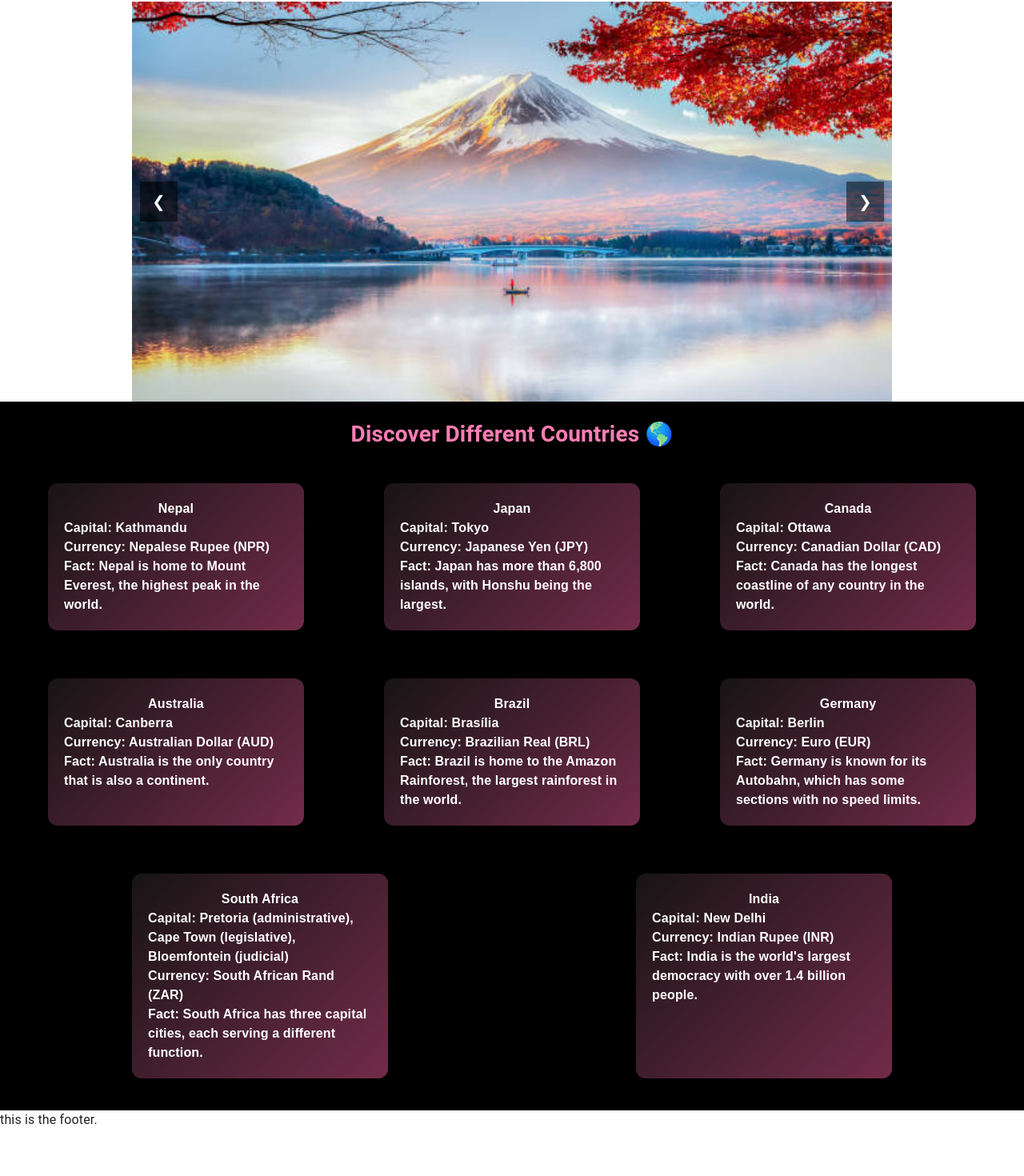
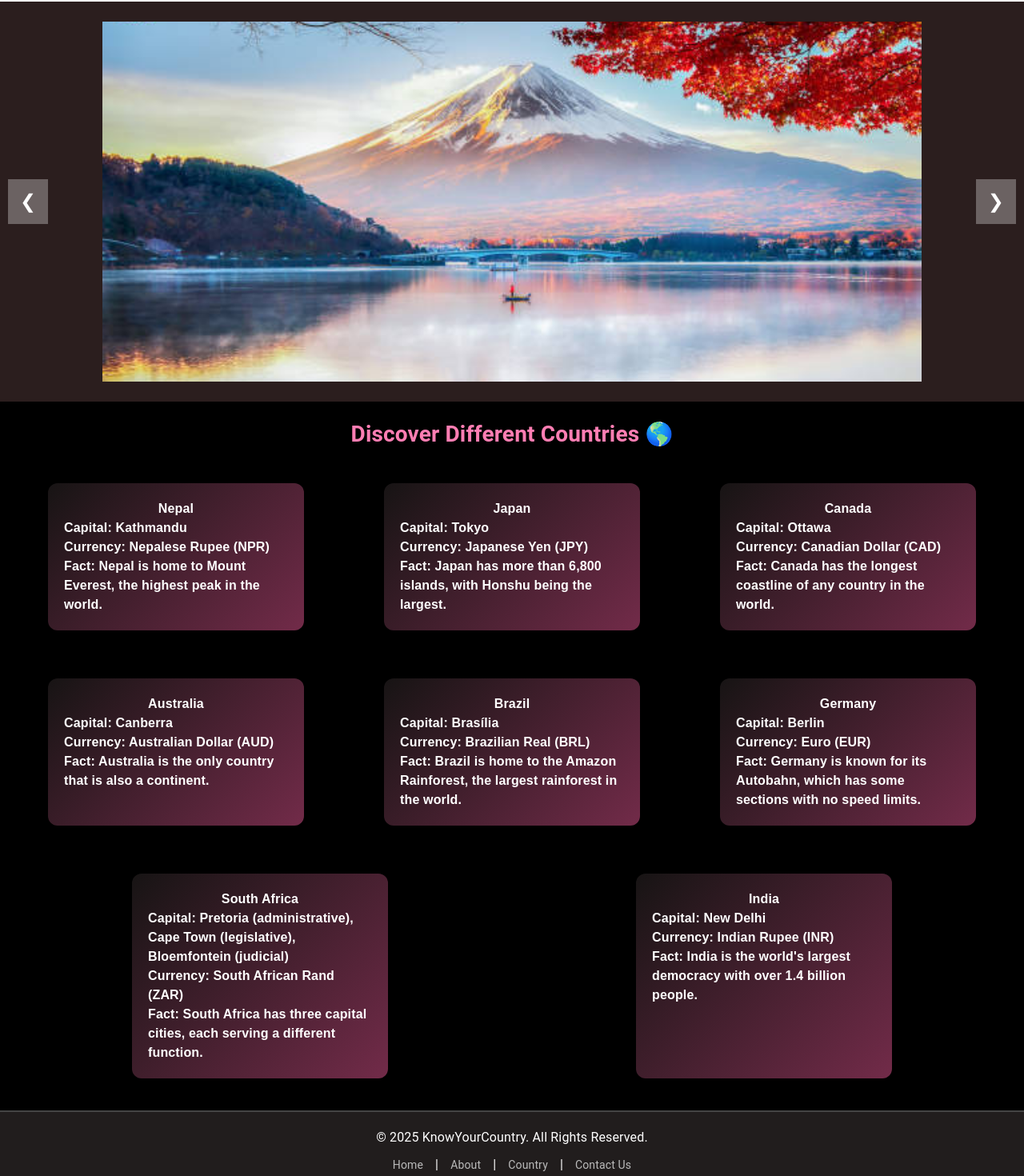
Before and after one commit to AkashRegmi/KnowYourCountry, a React (Vite) app: page / in a window 1280 px wide. Shown: the part 126-1596 px from the top of the page at 80% size. Before the commit the page ends 1538 px from the top, so only its background shows below. Built offline with nearby package versions, Linux system fonts and the light colour scheme.

Commit message:
Adding the Footer Section and fixing error in the Carousel part

```diff
--- a/package.json
+++ b/package.json
@@ -12,6 +12,9 @@
   "dependencies": {
     "@emotion/react": "^11.14.0",
     "@emotion/styled": "^11.14.0",
+    "@fortawesome/free-brands-svg-icons": "^6.7.2",
+    "@fortawesome/free-solid-svg-icons": "^6.7.2",
+    "@fortawesome/react-fontawesome": "^0.2.2",
     "@mui/icons-material": "^6.4.6",
     "@mui/material": "^6.4.6",
     "@tailwindcss/vite": "^4.0.9",
--- a/src/assets/components/Applayout.jsx
+++ b/src/assets/components/Applayout.jsx
@@ -8,7 +8,7 @@ const Applayout = () => {
     <div>
       <Navbar/>
       <Outlet/>
-      <Footer/>
+
     </div>
   )
 }
--- a/src/assets/components/Footer.jsx
+++ b/src/assets/components/Footer.jsx
@@ -1,10 +1,78 @@
 import React from "react";
+import { useNavigate } from "react-router-dom";
 
-const Footer = () => {
-  return <div>
+function Footer() {
+  const navigate = useNavigate();
 
-  <p>  this is the footer.</p>
-  </div>;
-};
+  const footerStyle = {
+    backgroundColor: "#211d1d",
+    color: "white",
+    textAlign: "center",
+    padding: "20px 0",
+    width: "100%",
+    borderTop: "2px solid #444",
+    fontSize: "16px",
+  };
+
+  const linkContainerStyle = {
+    marginTop: "10px",
+  };
+
+  const linkStyle = {
+    color: "#bbb",
+    textDecoration: "none",
+    margin: "0 15px",
+    fontSize: "14px",
+    transition: "color 0.3s ease-in-out",
+    cursor: "pointer",
+  };
+
+  const hoverStyle = {
+    color: "#f0a500", // Gold-like hover effect
+  };
+
+  return (
+    <div style={footerStyle}>
+      <p style={{ margin: 0 }}>© {new Date().getFullYear()} KnowYourCountry. All Rights Reserved.</p>
+      <div style={linkContainerStyle}>
+        <span
+          style={linkStyle}
+          onMouseOver={(e) => e.target.style.color = hoverStyle.color}
+          onMouseOut={(e) => e.target.style.color = linkStyle.color}
+          onClick={() => navigate("/")}
+        >
+          Home
+        </span>
+        |
+        <span
+          style={linkStyle}
+          onMouseOver={(e) => e.target.style.color = hoverStyle.color}
+          onMouseOut={(e) => e.target.style.color = linkStyle.color}
+          onClick={() => navigate("/about")}
+        >
+          About
+        </span>
+        |
+        <span
+          style={linkStyle}
+          onMouseOver={(e) => e.target.style.color = hoverStyle.color}
+          onMouseOut={(e) => e.target.style.color = linkStyle.color}
+          onClick={() => navigate("/country")}
+        >
+          Country
+        </span>
+        |
+        <span
+          style={linkStyle}
+          onMouseOver={(e) => e.target.style.color = hoverStyle.color}
+          onMouseOut={(e) => e.target.style.color = linkStyle.color}
+          onClick={() => navigate("/contact")}
+        >
+          Contact Us
+        </span>
+      </div>
+    </div>
+  );
+}
 
 export default Footer;
--- a/src/assets/pages/Home.jsx
+++ b/src/assets/pages/Home.jsx
@@ -2,12 +2,14 @@ import React from "react";
 import ImageCarousel from "../components/ImageCarousel";
 import Navbar from "../components/Navbar";
 import About from "./About";
+import Footer from "../components/Footer";
 const Home = () => {
   return (
     <div>
       <Navbar />
       <ImageCarousel />
       <About/>
+      <Footer/>
     </div>
   );
 };
--- a/src/assets/style/ImageCarousel.css
+++ b/src/assets/style/ImageCarousel.css
@@ -1,28 +1,31 @@
 .carousel-container {
   position: relative;
   width: 100%;
-  /* height: 100%;  */
-  max-width: 950px;
-  margin: 0px auto;
+  height: 500px; /* Adjust height as needed */
+  background-color: rgb(43, 30, 30); /* Black background */
+  display: flex;
+  justify-content: center;
+  align-items: center;
   overflow: hidden;
-  background-color: black;
 }
 
 .carousel-wrapper {
+  position: relative;
+  width: 80%; /* Adjust width as needed */
+  height: 100%;
   display: flex;
   justify-content: center;
   align-items: center;
-  height: 500px;
-  width: 100%;
-  position: relative;
 }
 
 .carousel-image {
   position: absolute;
   width: 100%;
   height: auto;
+  max-height: 90%;
+  object-fit: cover;
   opacity: 0;
-  transition: opacity 0.5s ease-in-out;
+  transition: opacity 1s ease-in-out;
 }
 
 .carousel-image.visible {
@@ -33,23 +36,23 @@
   position: absolute;
   top: 50%;
   transform: translateY(-50%);
-  background-color: rgba(0, 0, 0, 0.5);
+  background: rgba(255, 255, 255, 0.3);
+  border: none;
   color: white;
-  border: none;
+  font-size: 24px;
   padding: 10px 15px;
   cursor: pointer;
-  font-size: 20px;
-  z-index: 10;
+  transition: background 0.3s ease;
 }
 
-.carousel-button.prev {
+.carousel-button:hover {
+  background: rgba(255, 255, 255, 0.6);
+}
+
+.prev {
   left: 10px;
 }
 
-.carousel-button.next {
+.next {
   right: 10px;
 }
-
-.carousel-button:hover {
-  background-color: rgba(0, 0, 0, 0.7);
-}
```
Also changed, not shown: 1 other file (tests, documents, lock files or other folders).
